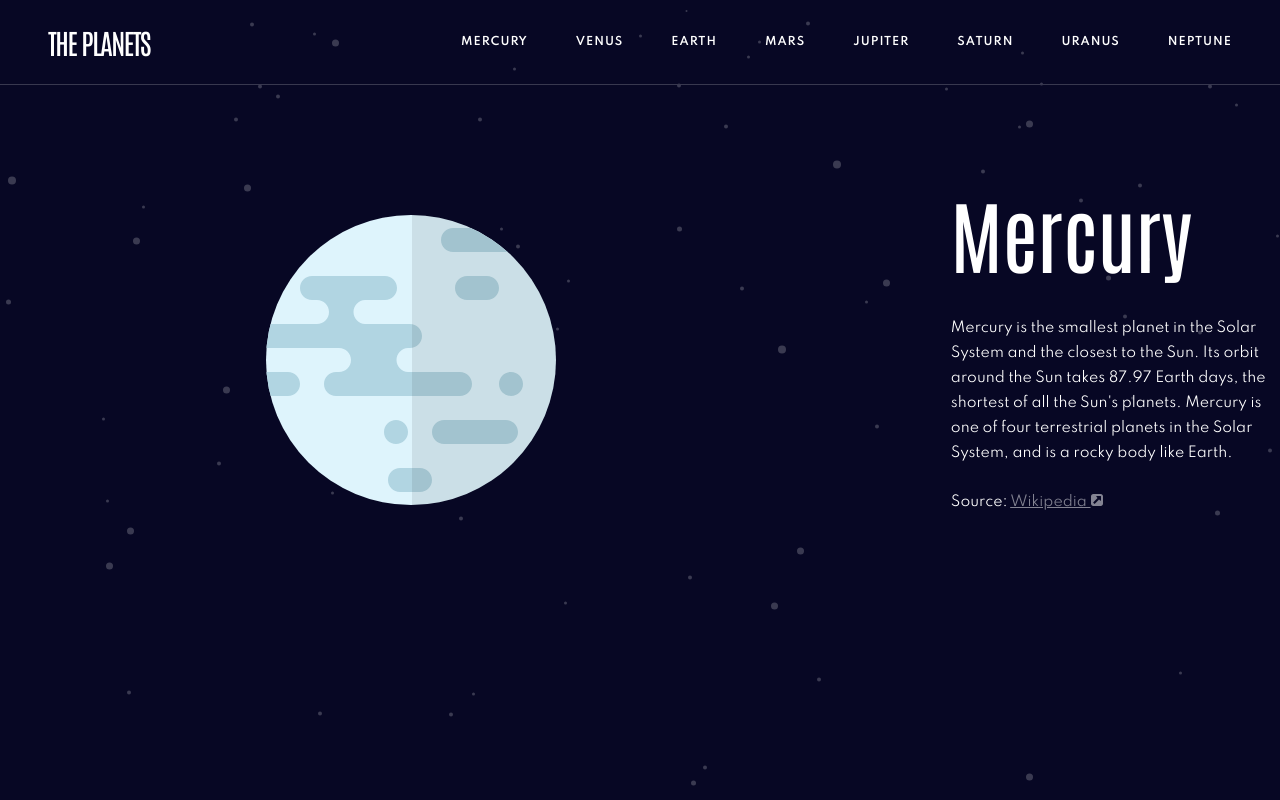
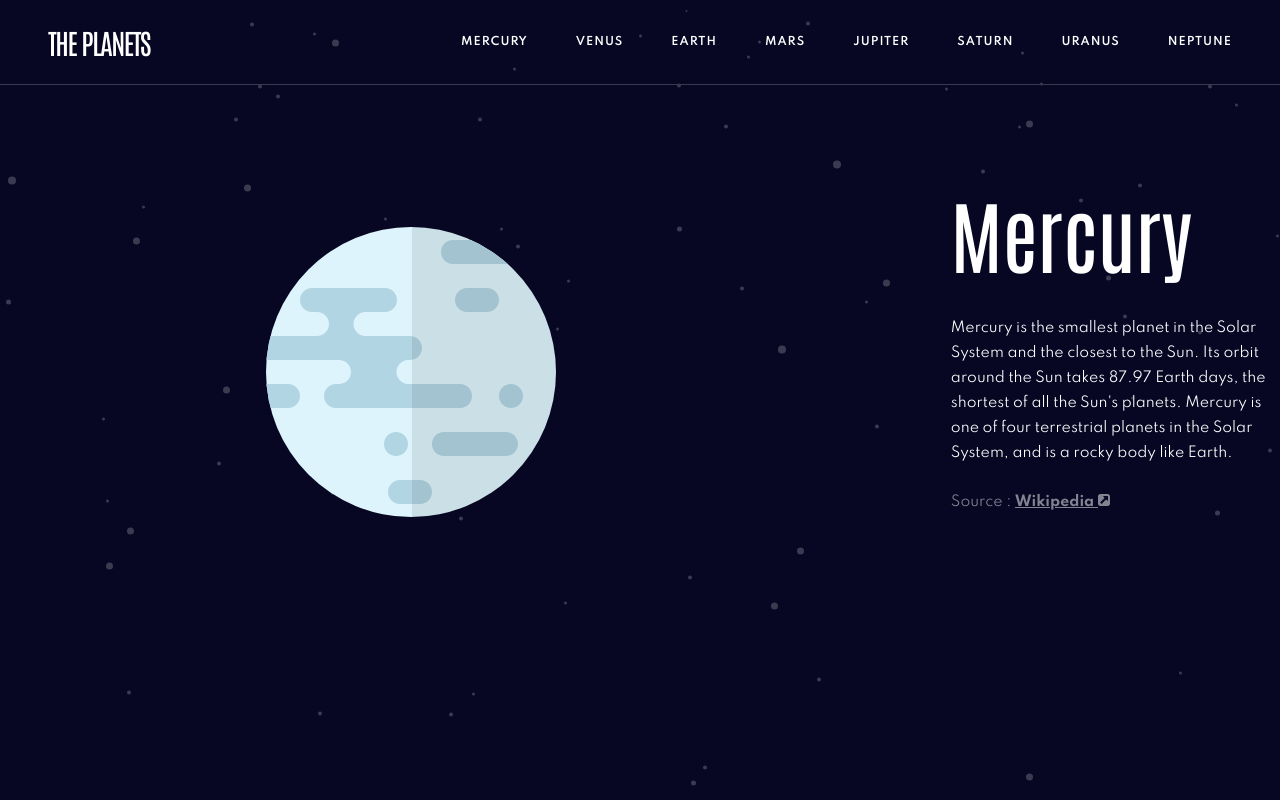
Before and after one commit to Euuphi/planet-facts, a React (Create React App) app: page / in a window 1280 px wide. Built offline with nearby package versions, Linux system fonts and the light colour scheme.

Commit message:
Adjust source styling for PlanetDescription

```diff
--- a/src/components/PlanetDescription.js
+++ b/src/components/PlanetDescription.js
@@ -1,13 +1,10 @@
 import React from "react";
 import styled from "styled-components";
-
-// Styles
+// Themes
 import colors from "styles/colors";
-
 // Images
 import mercury from "images/planets/mercury/planet-mercury.svg";
 import sourceIcon from "images/icon-source.svg";
-
 // Components
 import { H1 } from "./Headings";
 
@@ -40,10 +37,16 @@ const Text = styled.p`
     margin-bottom: 2.4rem;
 `;
 
+const Source = styled(Text)`
+    color: ${colors.grey};
+    margin-bottom: 4.8rem;
+`;
+
 const Link = styled.a`
     &:link,
     &:visited {
         color: ${colors.grey};
+        font-weight: 700;
     }
 `;
 
@@ -62,12 +65,12 @@ const PlanetDescription = () => {
                     is one of four terrestrial planets in the Solar System, and
                     is a rocky body like Earth.
                 </Text>
-                <Text>
-                    Source:{" "}
+                <Source>
+                    Source :{" "}
                     <Link href="https://en.wikipedia.org/wiki/Mercury_(planet)">
                         Wikipedia <img src={sourceIcon} alt="Icon" />
                     </Link>
-                </Text>
+                </Source>
             </PlanetDescriptionBox>
         </Grid>
     );
```
